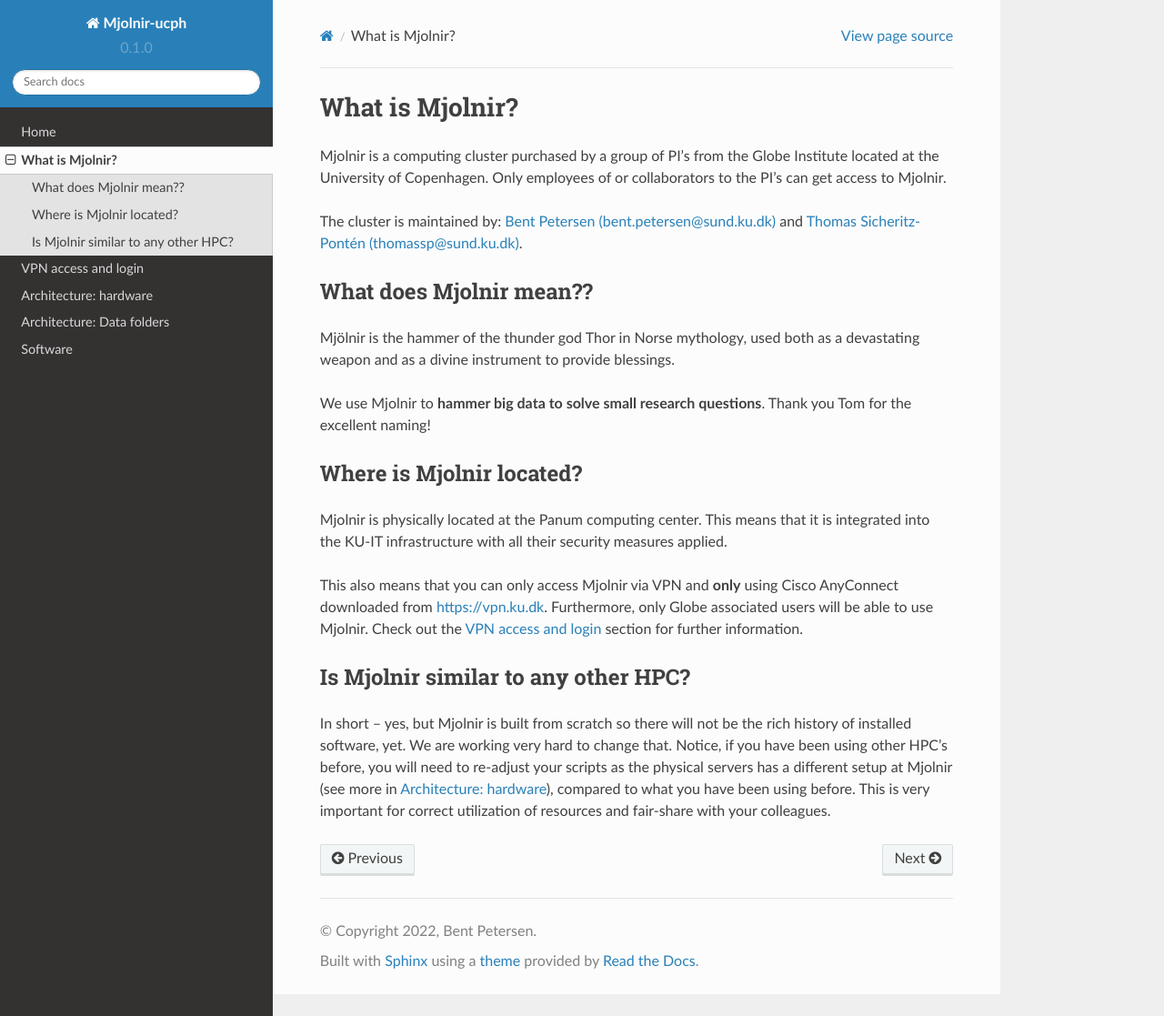
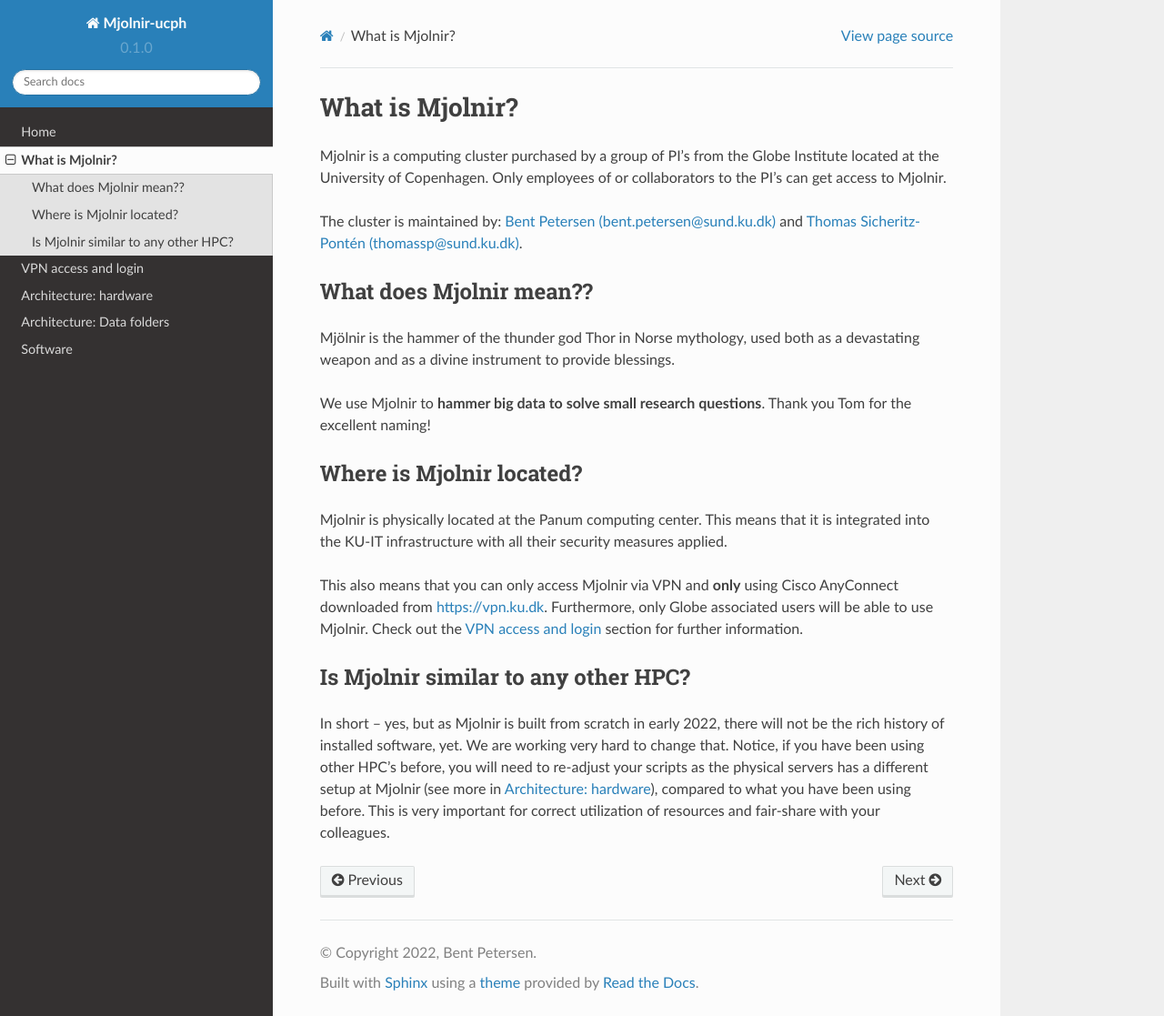
Before and after one commit to bentpetersendk/mjolnir_ucph, a Sphinx documentation site: the page built from docs/source/mjolnir.rst, in a window 1280 px wide and 1117 px high. Shown: the whole window at 91% size. Built offline with Sphinx 7.4.7 and the Read the Docs theme 2.0.0, drawn with Linux system fonts in a browser that asks for light colours.

Commit message:
Update mjolnir.rst

```diff
--- a/docs/source/mjolnir.rst
+++ b/docs/source/mjolnir.rst
@@ -22,5 +22,5 @@ This also means that you can only access Mjolnir via VPN and **only** using Cisc
 
 Is Mjolnir similar to any other HPC?
 *****
-In short – yes, but Mjolnir is built from scratch so there will not be the rich history of installed software, yet. We are working very hard to change that.
+In short – yes, but as Mjolnir is built from scratch in early 2022, there will not be the rich history of installed software, yet. We are working very hard to change that.
 Notice, if you have been using other HPC’s before, you will need to re-adjust your scripts as the physical servers has a different setup at Mjolnir (see more in :doc:`architecture_hardware`), compared to what you have been using before. This is very important for correct utilization of resources and fair-share with your colleagues.
```
